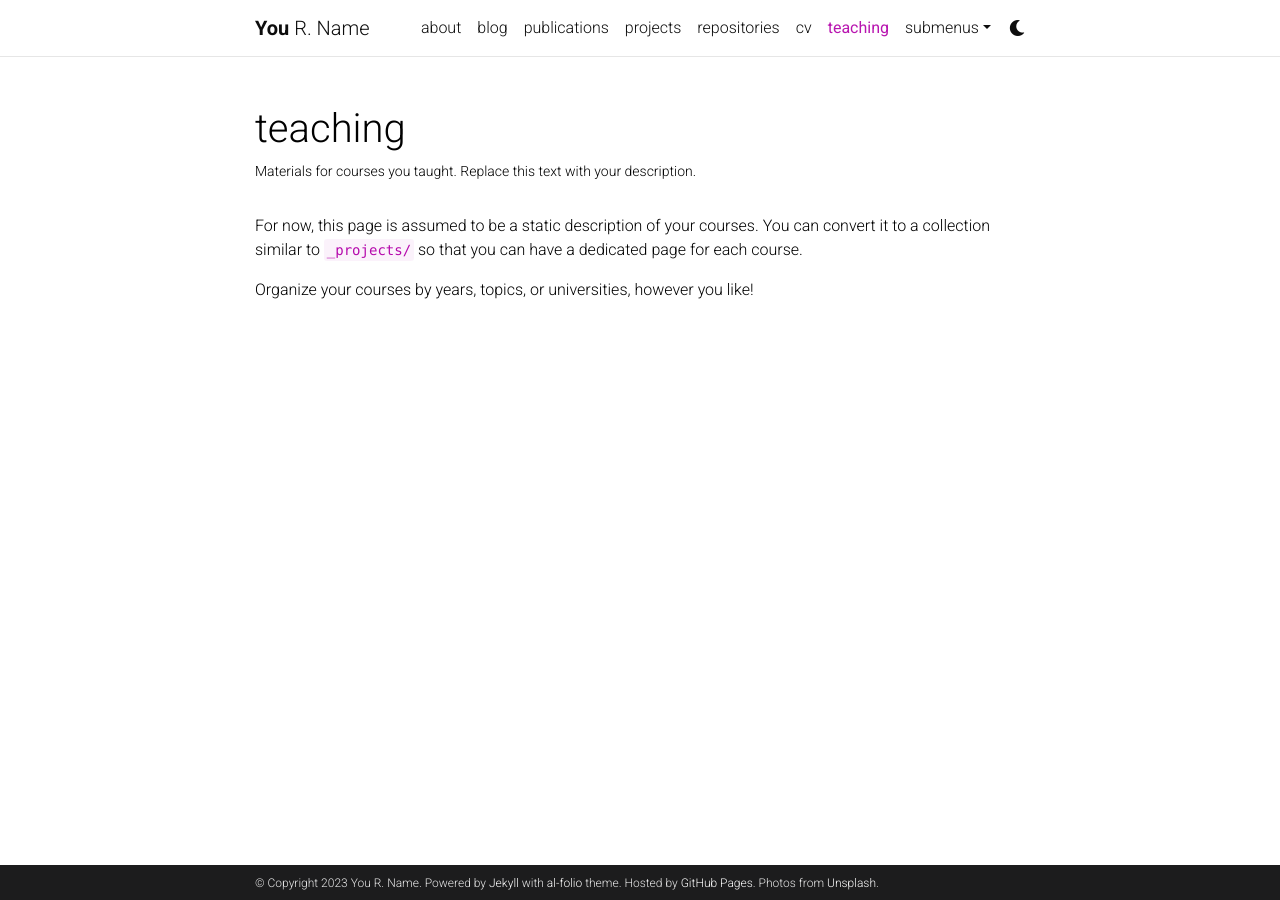
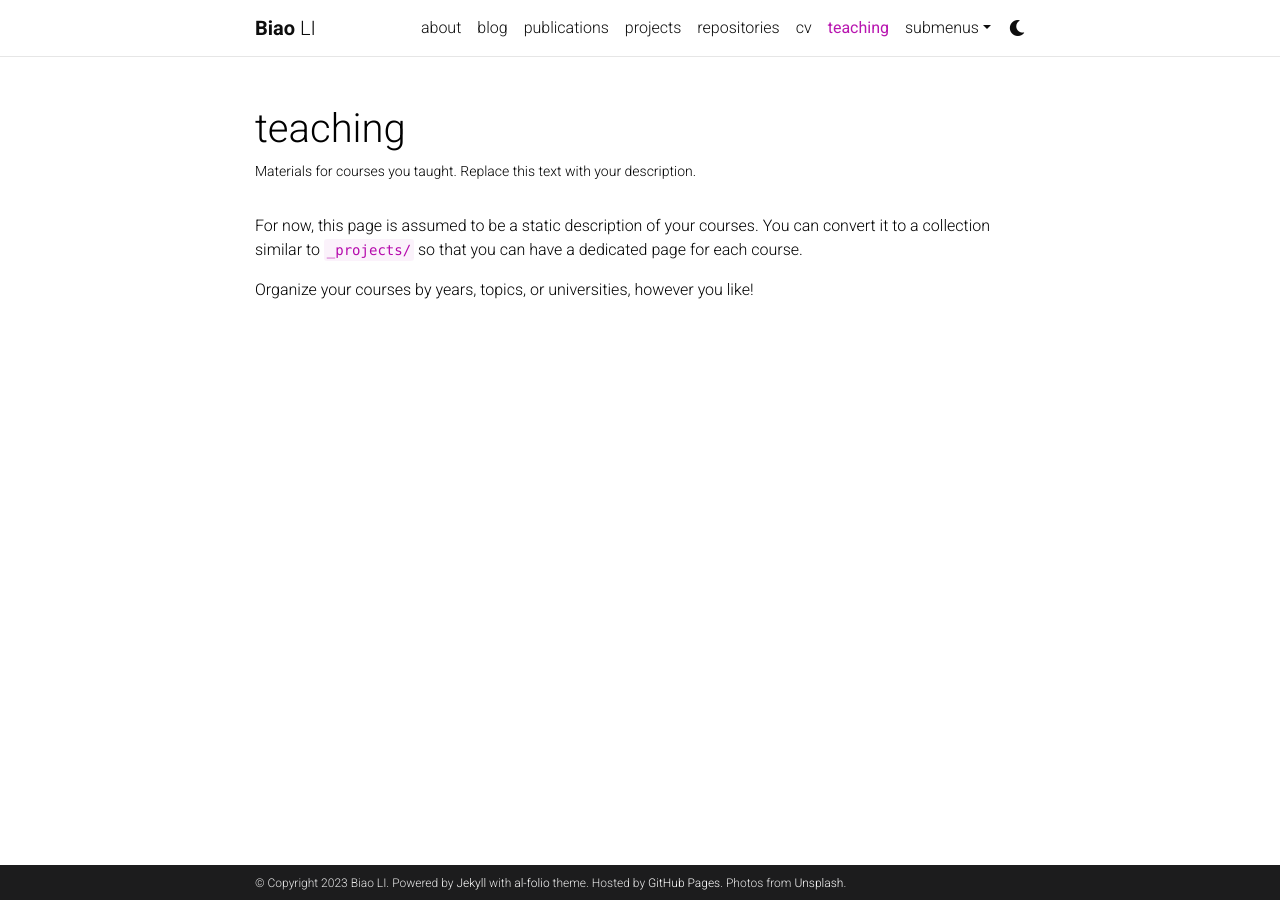
Before and after one commit to yeyulbill/yeyulbill.github.io, a Jekyll site: the page built from _pages/teaching.md, in a window 1280 px wide. Built offline with Jekyll 4.4.1, drawn with Linux system fonts in a browser that asks for light colours; comment, search, counter and statistics services are not loaded; a style sheet for code colours, icons or effects is not loaded.

Commit message:
Update _config.yml

```diff
--- a/_config.yml
+++ b/_config.yml
@@ -3,10 +3,10 @@
 # -----------------------------------------------------------------------------
 
 title: blank # the website title (if blank, full name will be used instead)
-first_name: You
-middle_name: R.
-last_name: Name
-email: you@example.com
+first_name: Biao
+middle_name:
+last_name: LI
+email: biaoli@pku.edu.cn
 description: > # the ">" symbol means to ignore newlines until "footer_text:"
   A simple, whitespace theme for academics. Based on [*folio](https://github.com/bogoli/-folio) design.
 footer_text: >
```
